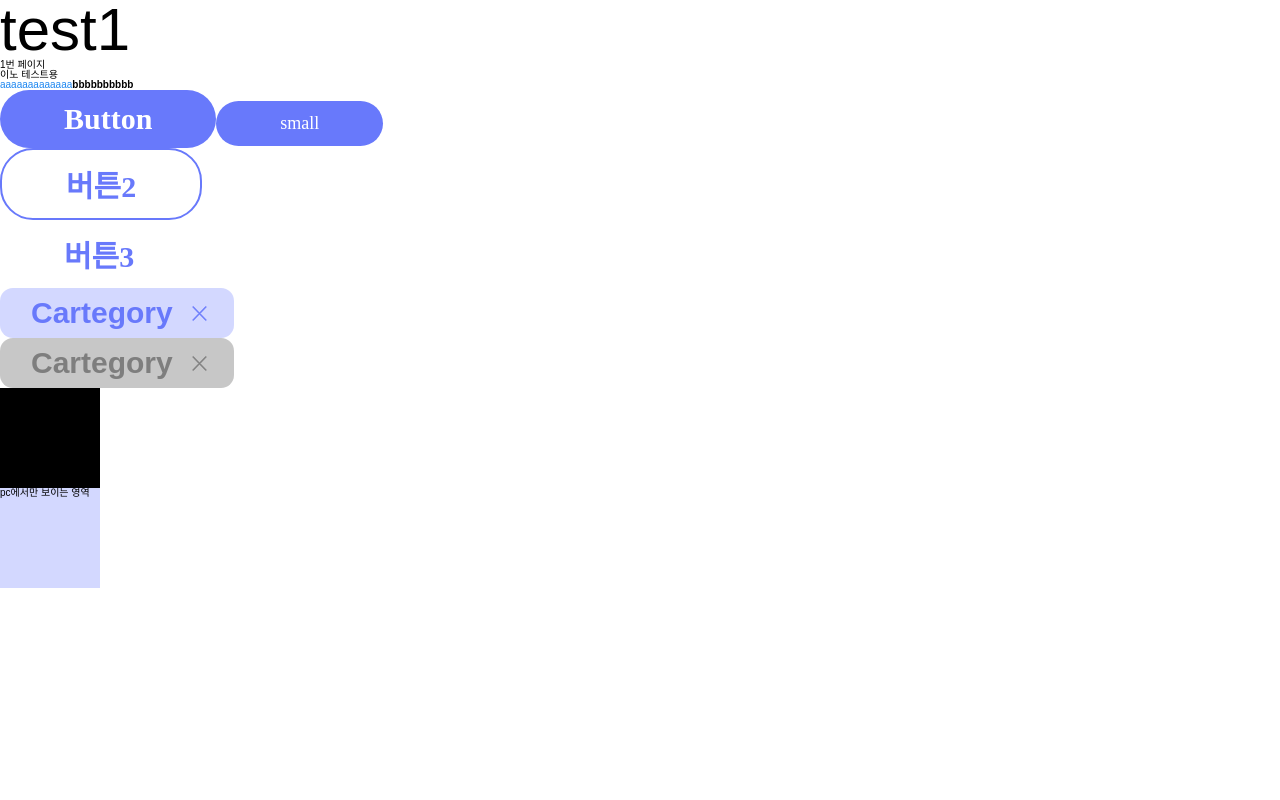
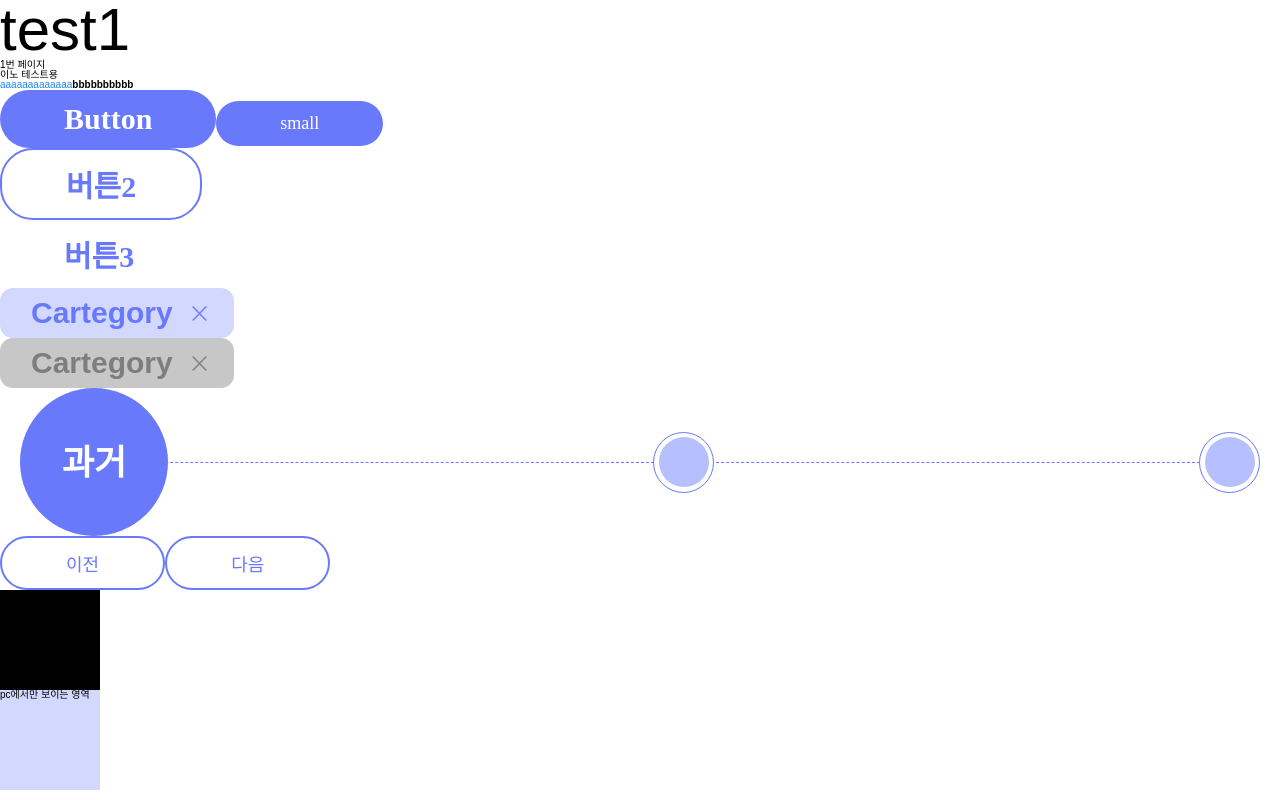
Before and after one commit to Central-MakeUs/PreviewInsure-Web, a React (Vite) app: page /test1 in a window 1280 px wide. Built offline with nearby package versions, Linux system fonts and the light colour scheme.

Commit message:
✨ Feat: Tab 컴포넌트 생성

```diff
--- /dev/null
+++ b/src/components/commons/Tab.tsx
@@ -0,0 +1,76 @@
+import React, { useEffect, useState } from 'react';
+import { TabProps } from '@/types/commonComponents';
+import styled from 'styled-components';
+
+const Tab = ({ stepText, activeStep, handler }: TabProps) => {
+  const totalSteps = stepText.length;
+
+  return (
+    <Container>
+      <Line />
+      {stepText.map((value, index) => (
+        <div key={index} style={{ position: 'relative', zIndex: '1' }}>
+          {activeStep === index + 1 ? (
+            <BigCircle>
+              <p>{value}</p>
+            </BigCircle>
+          ) : (
+            <SmallCircle onClick={() => handler(index + 1)}>
+              <div />
+            </SmallCircle>
+          )}
+        </div>
+      ))}
+    </Container>
+  );
+};
+
+const Container = styled.div`
+  display: flex;
+  justify-content: space-between;
+  position: relative;
+  align-items: center;
+  margin: 0 20px;
+`;
+
+const Line = styled.div`
+  border-width: 1px 0px 0px 0px;
+  border-color: ${({ theme }) => theme.colors.Primary500};
+  border-style: dashed;
+  width: 100%;
+  height: 0;
+  position: absolute;
+`;
+
+const SmallCircle = styled.div`
+  width: 6.1rem;
+  height: 6.1rem;
+  border-radius: 50%;
+  border-width: 1px;
+  border-color: ${({ theme }) => theme.colors.Primary500};
+  border-style: solid;
+  background-color: white;
+  ${({ theme }) => theme.common.flexCenter}
+
+  div {
+    width: 5rem;
+    height: 5rem;
+    border-radius: 50%;
+    background-color: ${({ theme }) => theme.colors.Primary200};
+  }
+`;
+
+const BigCircle = styled.div`
+  width: 14.8rem;
+  height: 14.8rem;
+  border-radius: 50%;
+  background-color: ${({ theme }) => theme.colors.Primary500};
+  ${({ theme }) => theme.common.flexCenter}
+
+  p {
+    color: white;
+    font-size: 3.5rem;
+    font-weight: 600;
+  }
+`;
+export default Tab;
--- a/src/screens/testScreen1.tsx
+++ b/src/screens/testScreen1.tsx
@@ -2,8 +2,11 @@ import styled from 'styled-components';
 import media from '@styles/media';
 import Button from '@components/commons/Button';
 import Cartegory from '@components/commons/Cartegory';
+import Tab from '@components/commons/Tab';
+import { useState } from 'react';
 
 const testPage1 = () => {
+  const [curStep, setCurStep] = useState(1);
   return (
     <div>
       <Title>test1</Title>
@@ -56,6 +59,28 @@ const testPage1 = () => {
       <Cartegory color="Primary" text="Cartegory" handler={() => console.log('remove')} />
       <Cartegory color="Gray" text="Cartegory" handler={() => console.log('remove')} />
 
+      <div style={{ width: '100%' }}>
+        <Tab stepText={['과거', '현재', '미래']} activeStep={curStep} handler={setCurStep}></Tab>
+      </div>
+      <Button
+        kind="outline"
+        disable={false}
+        text="이전"
+        size="small"
+        handler={() => {
+          if (curStep !== 1) setCurStep(curStep - 1);
+        }}
+      ></Button>
+      <Button
+        kind="outline"
+        disable={false}
+        text="다음"
+        size="small"
+        handler={() => {
+          if (curStep !== 3) setCurStep(curStep + 1);
+        }}
+      ></Button>
+
       <Container></Container>
 
       <PcView>
--- a/src/styles/theme.ts
+++ b/src/styles/theme.ts
@@ -31,13 +31,13 @@ const colors = {
 const common = {
   flexCenter: `
     display: flex;
-    justify-contents: center;
+    justify-content: center;
     align-items: center;
   `,
   flexCenterColumn: `
     display: flex;
     flex-direction: column;
-    justify-contents: center;
+    justify-content: center;
     align-items: center;
   `,
 };
```
Also changed, not shown: src/types/commonComponents.ts (+8 -0 lines).
